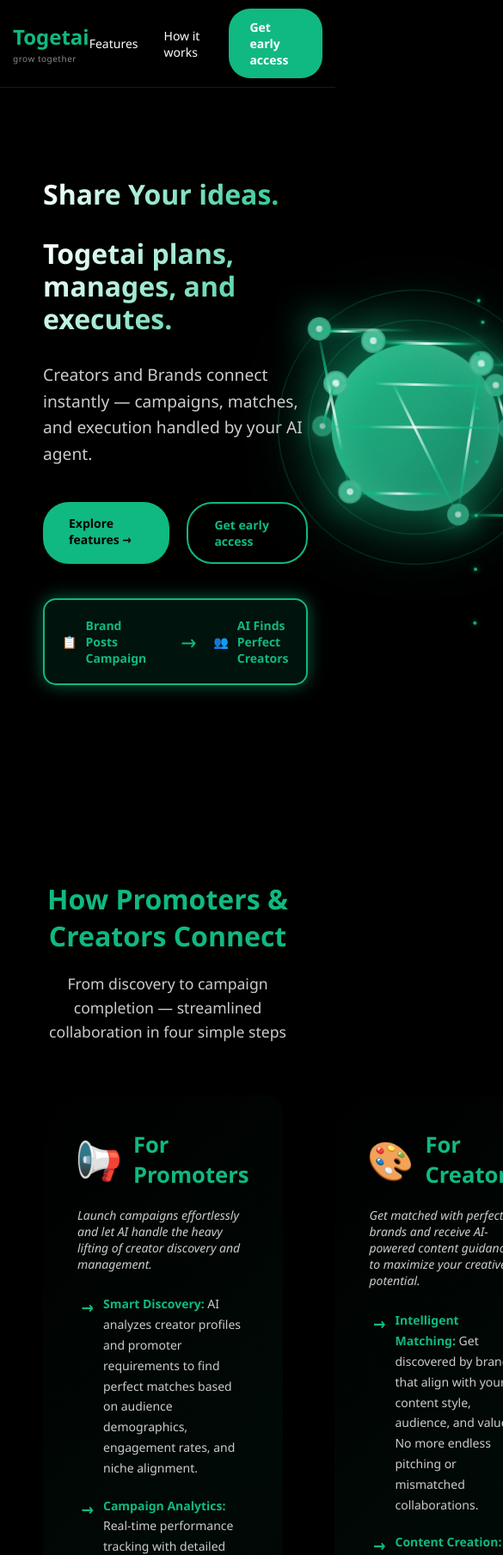
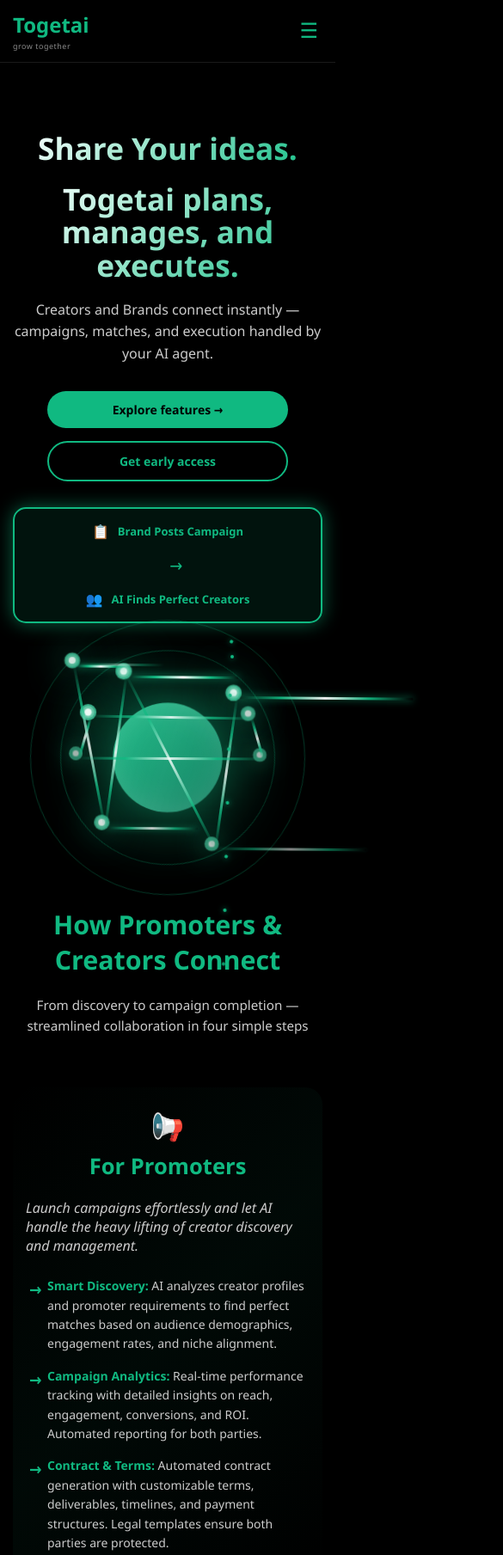
Before and after one commit to MihikaSingh18/TOGETAI, a website: page public/index.html in a window 390 px wide. Shown: the top 1809 px of the page at 86% size, 585 px wide, since content can reach past the window. Drawn offline with Linux system fonts and the light colour scheme.

Commit message:
Describe the changes you made

```diff
--- a/public/index.html
+++ b/public/index.html
@@ -198,6 +198,14 @@
         @keyframes slideRight {
             0%, 100% { transform: translateX(0); }
             50% { transform: translateX(10px); }
+        }
+
+        /* Hero Animation Container */
+        .hero-animation {
+            flex: 1;
+            display: flex;
+            justify-content: center;
+            align-items: center;
         }
 
         /* AI Animation - Enhanced */
@@ -716,45 +724,132 @@
             transform: translateY(-2px);
             box-shadow: 0 15px 30px rgba(16, 185, 129, 0.4);
         }
+
+        /* Mobile Menu Button */
+        .mobile-menu-btn {
+            display: none;
+            background: none;
+            border: none;
+            color: #10b981;
+            font-size: 24px;
+            cursor: pointer;
+            padding: 5px;
         }
 
-        /* Responsive */
+        .nav-links.mobile-open {
+            display: flex;
+        }
+
+        /* Responsive - Tablet */
+        @media (max-width: 1024px) {
+            .hero {
+                padding: 0 30px;
+            }
+
+            .section {
+                padding: 80px 30px;
+            }
+
+            .ai-brain {
+                width: 350px;
+                height: 350px;
+            }
+        }
+
+        /* Responsive - Mobile Large */
         @media (max-width: 768px) {
             .header {
-                padding: 15px 25px;
-                flex-direction: column;
-                align-items: flex-start;
-                gap: 15px;
+                padding: 15px 20px;
+                position: relative;
             }
 
             .nav-links {
+                display: none;
+                position: absolute;
+                top: 100%;
+                left: 0;
+                right: 0;
+                background: rgba(0, 0, 0, 0.98);
+                backdrop-filter: blur(10px);
+                flex-direction: column;
+                padding: 20px;
                 gap: 20px;
+                border-top: 1px solid #1a1a1a;
+            }
+
+            .mobile-menu-btn {
+                display: block;
             }
 
             .hero {
                 flex-direction: column;
                 text-align: center;
-                padding: 0 25px;
-                margin-top: 120px;
+                padding: 0 20px;
+                margin-top: 100px;
+                min-height: auto;
+                padding-bottom: 40px;
             }
 
             .hero-content {
                 max-width: 100%;
+                margin-bottom: 40px;
             }
 
             .hero-title {
-                font-size: 2.5rem;
+                font-size: 2.8rem;
+                margin-bottom: 20px;
+            }
+
+            .hero-subtitle {
+                font-size: 1.1rem;
+                margin-bottom: 30px;
             }
 
             .hero-buttons {
                 flex-direction: column;
                 align-items: center;
+                gap: 15px;
+                margin-bottom: 30px;
             }
 
             .btn-primary, .btn-secondary {
                 width: 100%;
-                max-width: 300px;
+                max-width: 280px;
                 text-align: center;
+                padding: 15px 20px;
+            }
+
+            .campaign-flow {
+                flex-direction: column;
+                text-align: center;
+                gap: 15px;
+                padding: 20px 15px;
+                margin-top: 30px;
+            }
+
+            .flow-step {
+                justify-content: center;
+                font-size: 14px;
+            }
+
+            .flow-arrow {
+                transform: rotate(90deg);
+                font-size: 20px;
+            }
+
+            .ai-brain {
+                width: 280px;
+                height: 280px;
+            }
+
+            .brain-core {
+                width: 140px;
+                height: 140px;
+            }
+
+            .node {
+                width: 18px;
+                height: 18px;
             }
 
             .how-it-works {
@@ -762,64 +857,225 @@
                 gap: 40px;
             }
 
-            .section {
-                padding: 60px 25px;
+            .side-section {
+                padding: 30px 20px;
             }
 
-            .campaign-flow {
-                flex-direction: column;
-                text-align: center;
+            .side-title {
+                font-size: 1.8rem;
+                gap: 10px;
+            }
+
+            .side-icon {
+                font-size: 2rem;
+            }
+
+            .section {
+                padding: 60px 20px;
+            }
+
+            .section-title {
+                font-size: 2.2rem;
+            }
+
+            .section-subtitle {
+                font-size: 1rem;
+                margin-bottom: 40px;
+            }
+
+            .features-grid {
+                grid-template-columns: 1fr;
                 gap: 20px;
             }
 
-            .flow-arrow {
-                transform: rotate(90deg);
-            }
-
-            .ai-brain {
-                width: 300px;
-                height: 300px;
-                margin-top: 40px;
+            .feature-card {
+                padding: 25px 20px;
             }
 
             .signup-form {
                 margin: 20px;
-                padding: 30px;
+                padding: 30px 20px;
+            }
+
+            .form-input {
+                padding: 12px;
+                font-size: 16px;
+            }
+
+            .cta-features {
+                flex-direction: column;
+                gap: 15px;
+                align-items: center;
+            }
+
+            footer {
+                padding: 40px 20px 20px !important;
+            }
+
+            footer > div:first-child {
+                grid-template-columns: 1fr !important;
+                gap: 30px !important;
+                text-align: center !important;
             }
         }
 
+        /* Mobile Small */
         @media (max-width: 480px) {
-            body {
-                font-size: 14px;
-            }
-
             .header {
-                padding: 10px 15px;
+                padding: 12px 15px;
             }
 
             .logo {
                 font-size: 24px;
             }
 
+            .tagline {
+                font-size: 9px;
+            }
+
+            .hero {
+                padding: 0 15px;
+                margin-top: 80px;
+            }
+
+            .hero-title {
+                font-size: 2.2rem;
+                line-height: 1.1;
+            }
+
+            .hero-subtitle {
+                font-size: 1rem;
+            }
+
+            .btn-primary, .btn-secondary {
+                padding: 12px 20px;
+                font-size: 14px;
+            }
+
+            .campaign-flow {
+                padding: 15px;
+                margin-top: 25px;
+            }
+
+            .flow-step {
+                font-size: 13px;
+            }
+
+            .flow-step span:first-child {
+                font-size: 16px;
+            }
+
+            .ai-brain {
+                width: 240px;
+                height: 240px;
+            }
+
+            .brain-core {
+                width: 120px;
+                height: 120px;
+            }
+
+            .node {
+                width: 16px;
+                height: 16px;
+            }
+
+            .section {
+                padding: 50px 15px;
+            }
+
+            .section-title {
+                font-size: 1.9rem;
+            }
+
+            .section-subtitle {
+                font-size: 0.95rem;
+            }
+
+            .side-section {
+                padding: 25px 15px;
+            }
+
+            .side-title {
+                font-size: 1.6rem;
+                flex-direction: column;
+                text-align: center;
+                gap: 10px;
+            }
+
+            .side-icon {
+                font-size: 1.8rem;
+            }
+
+            .step-list li {
+                font-size: 14px;
+                line-height: 1.6;
+                padding-left: 25px;
+                margin-bottom: 15px;
+            }
+
+            .feature-card {
+                padding: 20px 15px;
+            }
+
+            .feature-title {
+                font-size: 1.2rem;
+            }
+
+            .feature-description {
+                font-size: 14px;
+            }
+
+            .signup-form {
+                margin: 15px;
+                padding: 25px 15px;
+            }
+
+            .form-input {
+                padding: 10px;
+                font-size: 15px;
+            }
+
+            .submit-btn {
+                padding: 15px;
+                font-size: 16px;
+            }
+        }
+
+        /* Extra Small Mobile */
+        @media (max-width: 360px) {
             .hero-title {
                 font-size: 2rem;
             }
 
+            .hero-subtitle {
+                font-size: 0.95rem;
+            }
+
+            .ai-brain {
+                width: 200px;
+                height: 200px;
+            }
+
+            .brain-core {
+                width: 100px;
+                height: 100px;
+            }
+
             .section-title {
-                font-size: 2rem;
+                font-size: 1.7rem;
             }
 
             .side-title {
-                font-size: 1.6rem;
+                font-size: 1.4rem;
             }
 
-            .features-grid {
-                grid-template-columns: 1fr;
+            .campaign-flow {
+                padding: 12px;
             }
 
-            .ai-brain {
-                width: 250px;
-                height: 250px;
+            .flow-step {
+                font-size: 12px;
             }
         }
     </style>
@@ -836,6 +1092,7 @@
             <a href="#how-it-works">How it works</a>
             <a href="#cta" class="cta-button">Get early access</a>
         </nav>
+        <button class="mobile-menu-btn" onclick="toggleMobileMenu()">☰</button>
     </header>
 
     <!-- Hero Section -->
@@ -1004,16 +1261,6 @@
             </div>
 
             <div class="form-group">
-               <!-- <label for="platformHelp" class="form-label">Does this platform look like it could help with the 'worst part' you just mentioned? *</label>
-                <select id="platformHelp" name="platform_help" class="form-input" required>
-                    <option value="" disabled selected>Choose one</option>
-                    <option value="yes">Yes</option>
-                    <option value="no">No</option>
-                    <option value="maybe">Maybe / Unsure</option>
-                </select> -->
-            </div>
-
-            <div class="form-group">
                 <label for="oneThing" class="form-label">What's one thing that would make this a lot more useful for you? *</label>
                 <textarea id="oneThing" name="one_thing" class="form-input form-textarea" placeholder="One feature, improvement, or workflow that would help you most" rows="4" required></textarea>
             </div>
@@ -1049,7 +1296,6 @@
                 <h4 style="color: #ffffff; font-size: 18px; font-weight: 600; margin-bottom: 20px;">Company</h4>
                 <div style="display: flex; flex-direction: column; gap: 12px;">
                     <a href="#" style="color: #888; text-decoration: none; transition: color 0.3s ease;">About</a>
-                   <!-- <a href="#" style="color: #888; text-decoration: none; transition: color 0.3s ease;">Careers</a> -->
                     <a href="#" style="color: #888; text-decoration: none; transition: color 0.3s ease;">Contact</a>
                 </div>
             </div>
@@ -1062,12 +1308,22 @@
     </footer>
 
     <script>
+        // Mobile menu toggle
+        function toggleMobileMenu() {
+            const navLinks = document.querySelector('.nav-links');
+            navLinks.classList.toggle('mobile-open');
+        }
+
         // Smooth scrolling for navigation links
         document.querySelectorAll('a[href^="#"]').forEach(anchor => {
             anchor.addEventListener('click', function (e) {
                 e.preventDefault();
                 const target = document.querySelector(this.getAttribute('href'));
                 if (target) {
+                    // Close mobile menu if open
+                    const navLinks = document.querySelector('.nav-links');
+                    navLinks.classList.remove('mobile-open');
+
                     target.scrollIntoView({
                         behavior: 'smooth',
                         block: 'start'
@@ -1090,7 +1346,6 @@
                 instagram: this.querySelector('#instagram').value,
                 last_campaign: this.querySelector('#lastCampaign').value,
                 worst_part: this.querySelector('#worstPart').value,
-                platform_help: this.querySelector('#platformHelp').value,
                 one_thing: this.querySelector('#oneThing').value,
                 timestamp: new Date().toISOString(),
                 id: Date.now() + Math.random().toString(36).substr(2, 9)
@@ -1132,7 +1387,7 @@
         // Intersection Observer for animations
         const observerOptions = {
             threshold: 0.1,
-            rootMargin: '0px 0px -100px 0px'
+            rootMargin: '0px 0px -50px 0px'
         };
 
         const observer = new IntersectionObserver((entries) => {
@@ -1216,7 +1471,7 @@
             });
         });
 
-        // Mobile menu toggle (if needed in future)
+        // Header hide on scroll down, show on scroll up
         const header = document.querySelector('.header');
         let lastScrollY = window.scrollY;
 
@@ -1229,22 +1484,15 @@
             lastScrollY = window.scrollY;
         });
 
-        // Add responsive footer styles
-        const mediaQuery = window.matchMedia('(max-width: 768px)');
-        function handleTabletChange(e) {
-            const footerGrid = document.querySelector('footer > div:first-child');
-            if (e.matches) {
-                footerGrid.style.gridTemplateColumns = '1fr';
-                footerGrid.style.gap = '40px';
-                footerGrid.style.textAlign = 'center';
-            } else {
-                footerGrid.style.gridTemplateColumns = '2fr 1fr 1fr';
-                footerGrid.style.gap = '60px';
-                footerGrid.style.textAlign = 'left';
+        // Close mobile menu when clicking outside
+        document.addEventListener('click', function(e) {
+            const navLinks = document.querySelector('.nav-links');
+            const menuBtn = document.querySelector('.mobile-menu-btn');
+
+            if (!navLinks.contains(e.target) && !menuBtn.contains(e.target)) {
+                navLinks.classList.remove('mobile-open');
             }
-        }
-        mediaQuery.addListener(handleTabletChange);
-        handleTabletChange(mediaQuery);
+        });
     </script>
 </body>
 </html>
```
